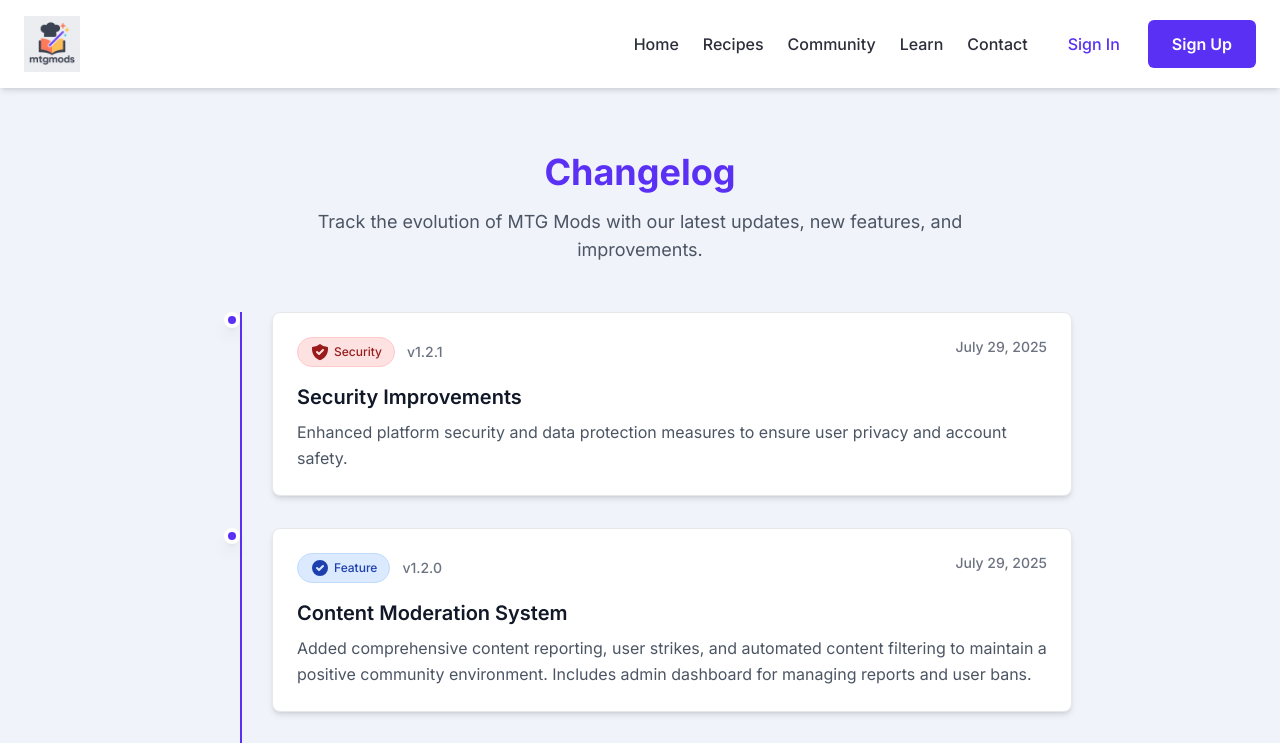
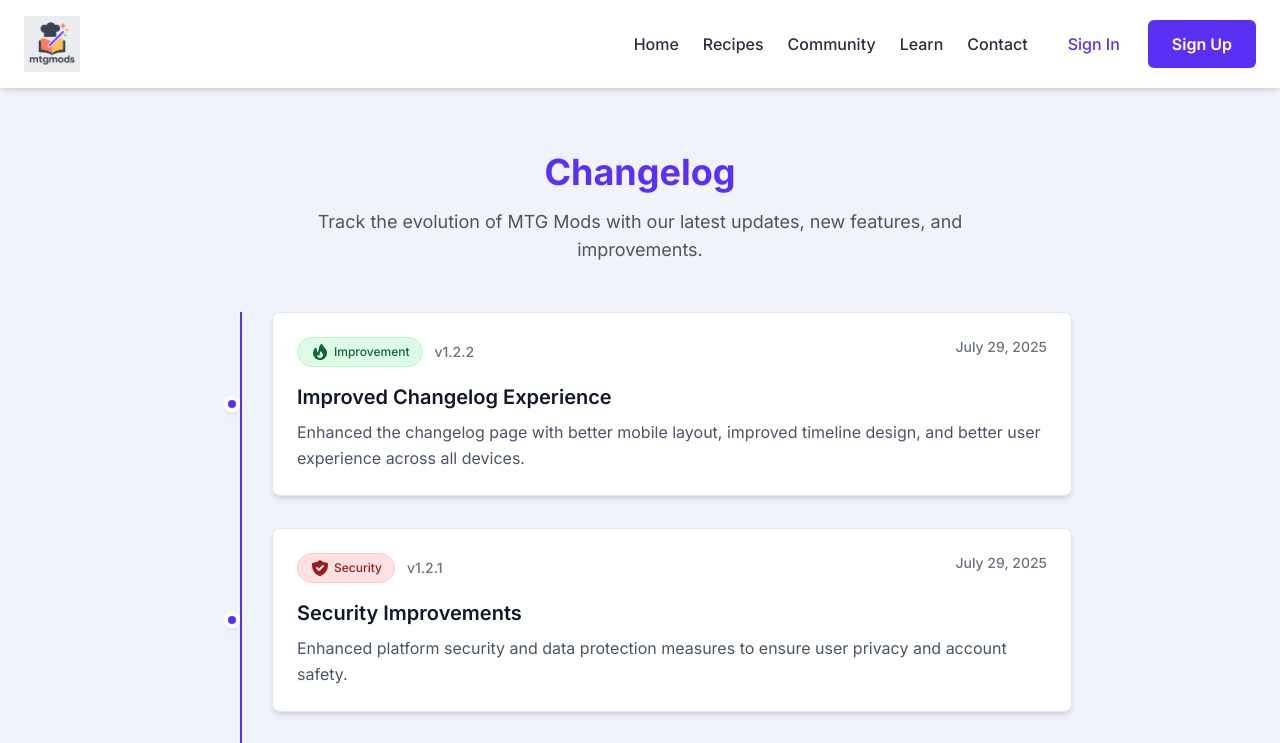
Before and after one commit to natewizz/mtg-mods, a Next.js app: page /changelog in a window 1280 px wide. Shown: the top 743 px of the page. Built offline with nearby package versions, Linux system fonts and the light colour scheme; no server answers.

Commit message:
Center timeline dots vertically and add changelog entry about fixing the changelog

```diff
--- a/src/app/changelog/page.tsx
+++ b/src/app/changelog/page.tsx
@@ -14,6 +14,13 @@ interface ChangelogEntry {
 }
 
 const changelogData: ChangelogEntry[] = [
+  {
+    date: '2025-07-29',
+    version: 'v1.2.2',
+    title: 'Improved Changelog Experience',
+    description: 'Enhanced the changelog page with better mobile layout, improved timeline design, and better user experience across all devices.',
+    type: 'improvement'
+  },
   {
     date: '2025-07-29',
     version: 'v1.2.1',
@@ -166,7 +173,7 @@ export default function ChangelogPage() {
 
         <div className="space-y-8">
           {changelogData.map((entry, index) => (
-            <div key={index} className="relative flex items-start">
+            <div key={index} className="relative flex items-center">
               {/* Timeline dot */}
               <div className="absolute left-6 w-4 h-4 bg-[#5A31F4] rounded-full border-4 border-white shadow-lg transform -translate-x-1/2 z-10"></div>
 
@@ -197,7 +204,7 @@ export default function ChangelogPage() {
         </div>
 
         {/* End of timeline indicator */}
-        <div className="relative mt-8">
+        <div className="relative mt-8 flex items-center">
           <div className="absolute left-6 w-4 h-4 bg-gray-300 rounded-full border-4 border-white shadow-lg transform -translate-x-1/2"></div>
           <div className="ml-16 text-center py-4">
             <p className="text-gray-500 text-sm">More updates coming soon...</p>
```
Also changed, not shown: 1 other file (tests, documents, lock files or other folders).
